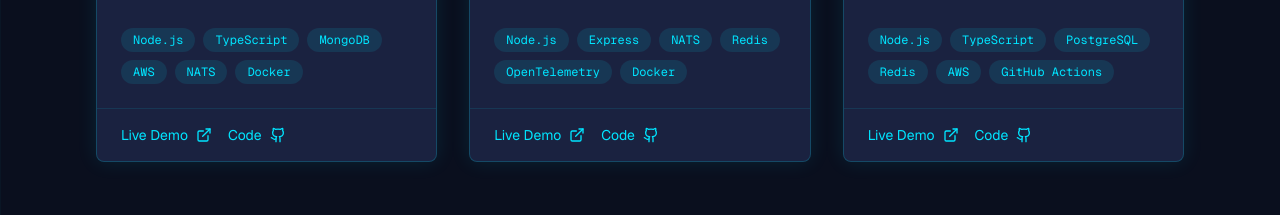
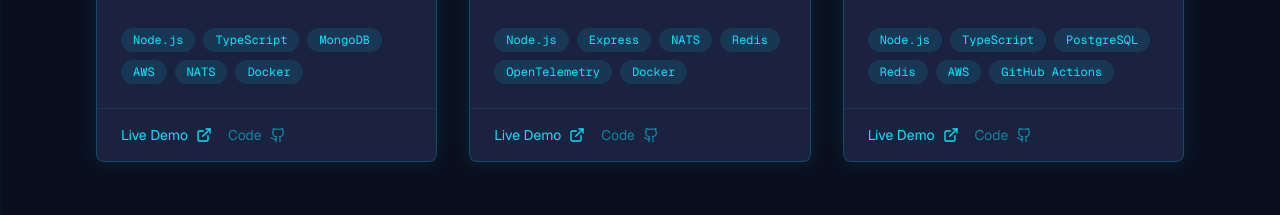
Before and after one commit to shittusaheed01/shittusaheed01.github.io, a Next.js app: page / in a window 1280 px wide. Shown: the part 4920-5135 px from the top of the page. Built offline with nearby package versions, Linux system fonts and the light colour scheme.

Commit message:
code fix

```diff
--- a/components/sections/Projects.tsx
+++ b/components/sections/Projects.tsx
@@ -86,6 +86,15 @@ export function Projects() {
                     <span>Live Demo</span>
                     <ExternalLink size={16} aria-hidden="true" />
                   </motion.a>
+                  {project.github === '#' ? (
+                    <span
+                      className="inline-flex items-center gap-2 text-sm text-accent/50 cursor-not-allowed"
+                      aria-label={`Source code for ${project.title} is not available`}
+                    >
+                      <span>Code</span>
+                      <Github size={16} aria-hidden="true" />
+                    </span>
+                  ) : (
                     <motion.a
                       href={project.github}
                       aria-disabled={project.github === '#'}
@@ -98,6 +107,7 @@ export function Projects() {
                       <span>Code</span>
                       <Github size={16} aria-hidden="true" />
                     </motion.a>
+                  )}
                 </div>
               </div>
             </GlowCard>
```
Lines whose indentation alone changed are shown as unchanged.
